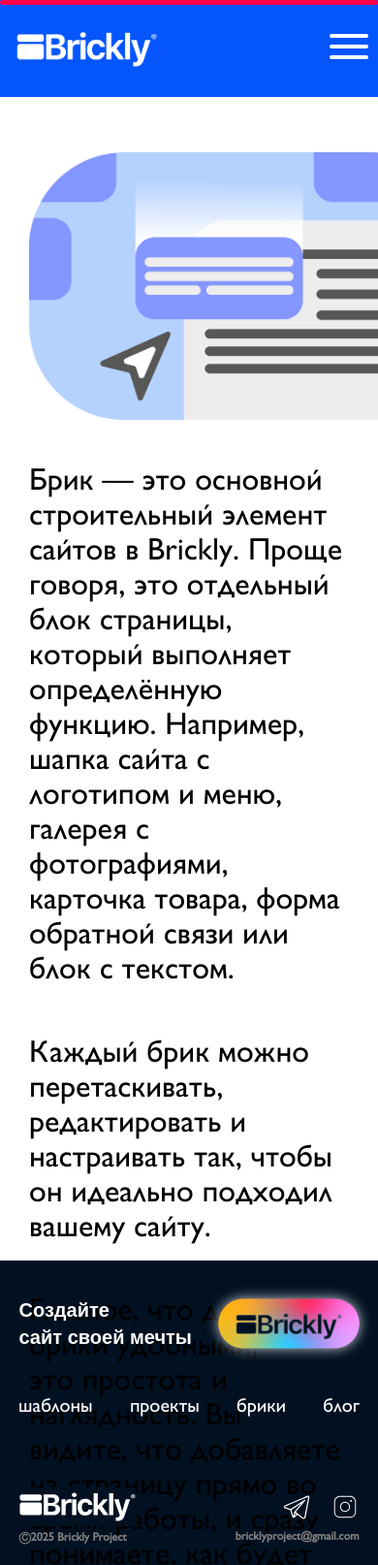
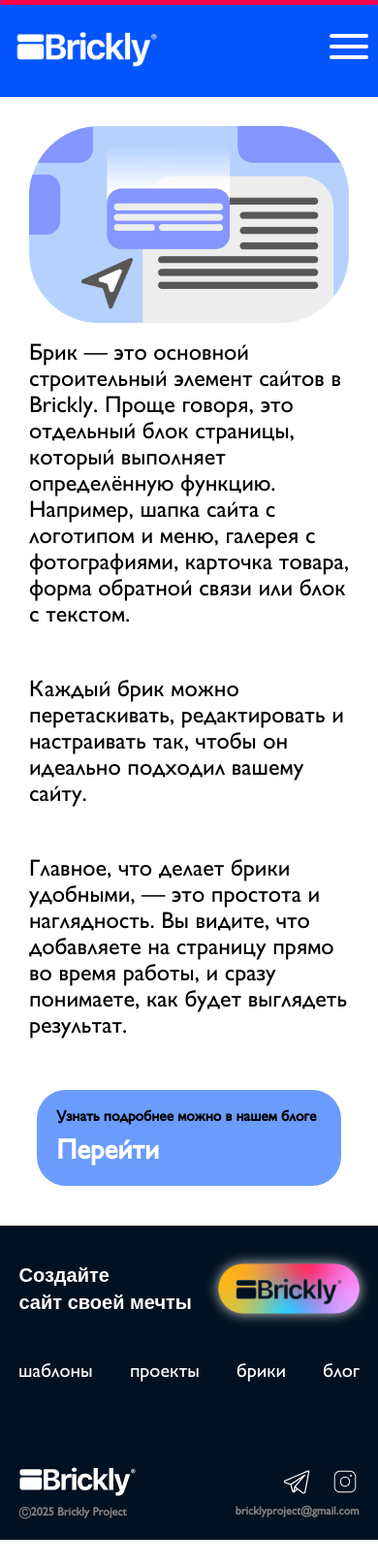
Before and after one commit to LeoNchiC/BricklyProject, a PHP site: page /Brickly_Bricks.html in a window 390 px wide. Shown: the whole page at 97% size. After the commit the page ends 1588 px from the top, so only its background shows below. Run offline with PHP 8.4, Linux system fonts and the light colour scheme; some web fonts are replaced.

Commit message:
adaptrive v4 (all new pages + bugs fixes)

```diff
--- a/Brickly Lending/Brickly.css
+++ b/Brickly Lending/Brickly.css
@@ -724,7 +725,10 @@
     display: flex;
     justify-content: flex-end;
     width: 100%;
-
+}
+
+.footer-social{
+    margin-top: 10px;
 }
 
 .footer-adaptive{
@@ -933,15 +938,15 @@
     flex-direction: column;
     width: 100%;
     max-width: 1200px;
-    height: 1200px;
+    /* height: 1200px; */
     padding: 30px;
     margin: 0 auto;
     /* background-color: #666; */
 }
 
 .pages-image {
-    height: 350px;
-    width: 450px;
+    max-height: 350px;
+    max-width: 450px;
     display: flex;
     justify-content: center;
     align-items: center;
@@ -959,16 +964,21 @@
     font-family: "GillSans";
     font-size: 2em;
     /* background-color: #F5BA23;   */
-    height: 450px;
+    /* height: 450px; */
 }
 
 p.pages {
     padding-bottom: 50px;
 }
 
+.button-more-parent{
+    height: 220px;
+    display: block;
+}
+
 .button-more {
-    height: 200px;
-    width: 1100px;
+    height: 90%;
+    width: 95%;
     background-color: #0457fc96;
     border-radius: 30px;
     justify-content: left;
@@ -1572,6 +1591,7 @@
 
     .brickly-logo img{
         width: 120px;
+        margin-top: 10px;
     }
 
     .footer-right{
@@ -1614,7 +1634,23 @@
     }
 
     .aboutUs-page {
-        height: 120vh;
+        height: 1100px;
+    }
+
+    .pages-description {
+        font-size: 1.5em;
+    }
+
+    .button-more-parent {
+        height: 150px;
+    }
+
+    .button-more{
+        padding: 30px 0px 0px 30px;
+    }
+
+    .button-more:hover{
+        padding: 35px;
     }
 }
 
@@ -1913,6 +1949,24 @@
     .horizontal-scroll-wrapper-2{
         height: 180px;
     }
+
+    .button-more-parent {
+        height: 110px;
+    }
+
+    .button-more{
+        padding: 20px 0px 0px 20px;
+        font-size: 0.8em;
+    }
+
+    h3.button-more-text {
+        color: black;
+        padding-bottom: 10px;
+    }
+
+    .button-more:hover{
+        padding: 25px;
+    }
 }
 
 /* Для очень маленьких экранов, таких как iPhone SE или мини-устройства */
--- a/Brickly Lending/Brickly_Bricks.html
+++ b/Brickly Lending/Brickly_Bricks.html
@@ -96,7 +96,7 @@
 
             </div>
 
-            <a href="Brickly_Blog.html">
+            <a class="button-more-parent" href="Brickly_Blog.html">
             <div class="button-more">
                 <h3 class="button-more-text">Узнать подробнее можно в нашем блоге</h3>
 
--- a/Brickly Lending/Brickly_Templates.html
+++ b/Brickly Lending/Brickly_Templates.html
@@ -92,7 +92,7 @@
 
             </div>
 
-            <a href="Brickly_Blog.html">
+            <a class="button-more-parent" href="Brickly_Blog.html">
             <div class="button-more">
                 <h3 class="button-more-text">Узнать подробнее можно в нашем блоге</h3>
 
```
Also changed, not shown: other parts of Brickly Lending/Brickly.css (+32 -19 lines).
